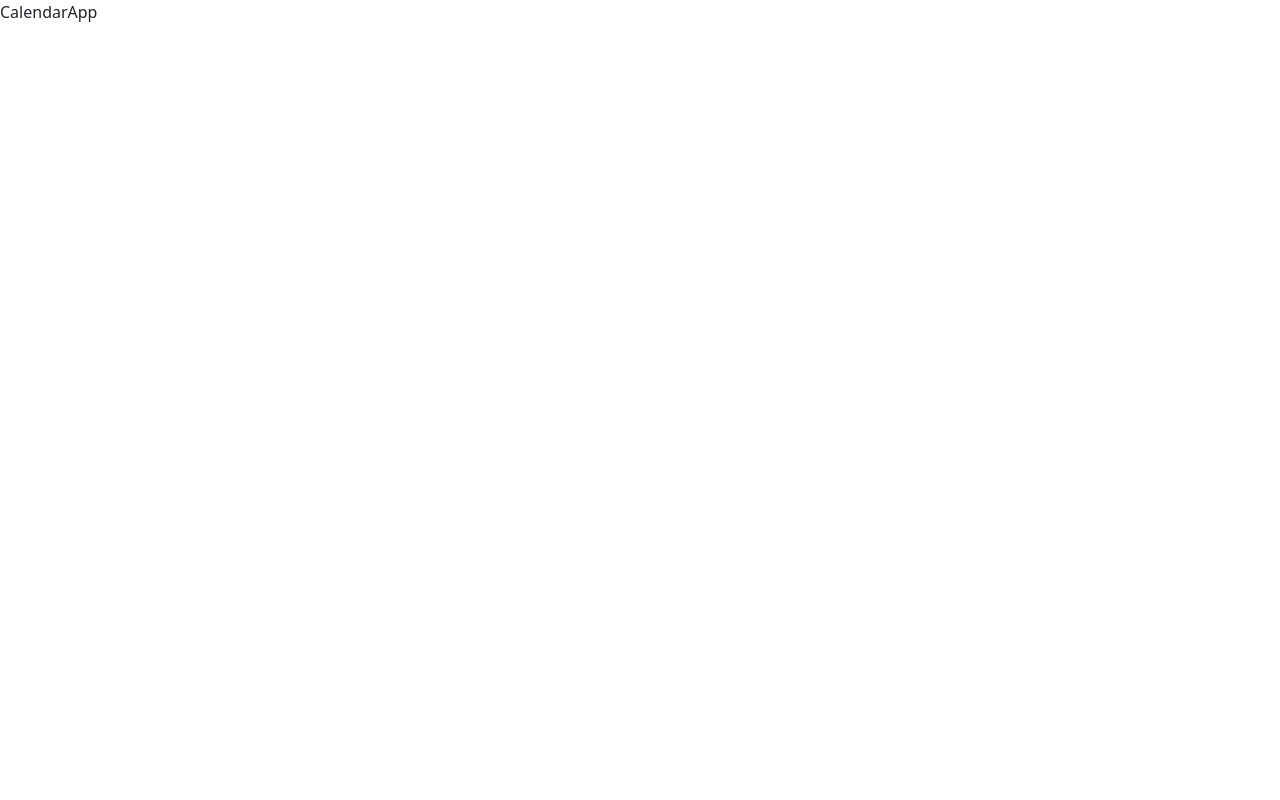
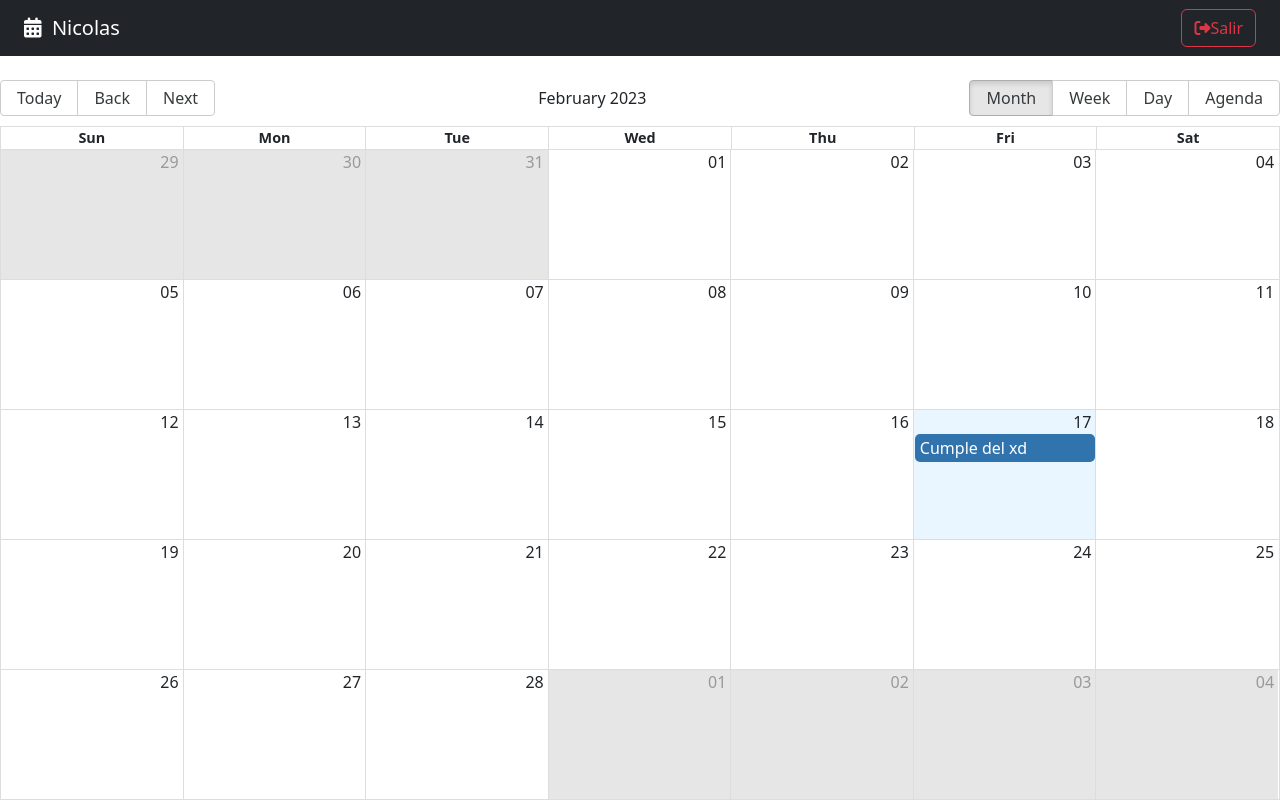
Before and after one commit to nicovidal/CalendarReact, a React (Vite) app: page /auth in a window 1280 px wide. Built offline with nearby package versions, Linux system fonts and the light colour scheme.

Commit message:
Calendario implementado

```diff
--- a/index.html
+++ b/index.html
@@ -5,6 +5,7 @@
     <meta name="viewport" content="width=device-width, initial-scale=1.0" />
     <link href="https://cdn.jsdelivr.net/npm/bootstrap@5.2.3/dist/css/bootstrap.min.css" rel="stylesheet" integrity="sha384-rbsA2VBKQhggwzxH7pPCaAqO46MgnOM80zW1RWuH61DGLwZJEdK2Kadq2F9CUG65" crossorigin="anonymous">
     <title>CalendarApp</title>
+    <link rel="stylesheet" href="https://cdnjs.cloudflare.com/ajax/libs/font-awesome/6.3.0/css/all.min.css" integrity="sha512-SzlrxWUlpfuzQ+pcUCosxcglQRNAq/DZjVsC0lE40xsADsfeQoEypE+enwcOiGjk/bSuGGKHEyjSoQ1zVisanQ==" crossorigin="anonymous" referrerpolicy="no-referrer" />
   </head>
   <body>
     <div id="root"></div>
--- a/package.json
+++ b/package.json
@@ -9,7 +9,9 @@
     "preview": "vite preview"
   },
   "dependencies": {
+    "date-fns": "^2.29.3",
     "react": "^18.2.0",
+    "react-big-calendar": "^1.6.8",
     "react-dom": "^18.2.0",
     "react-router-dom": "6"
   },
--- a/src/CalendarApp.jsx
+++ b/src/CalendarApp.jsx
@@ -1,8 +1,10 @@
+import { BrowserRouter } from "react-router-dom"
+import { AppRouter } from "./router"
 
 export const CalendarApp = () => {
   return (
-    <>
-       CalendarApp
-    </>
+    <BrowserRouter>
+       <AppRouter/>
+    </BrowserRouter>
   )
 }
--- /dev/null
+++ b/src/auth/index.js
@@ -0,0 +1 @@
+export * from './pages/LoginPage'
--- /dev/null
+++ b/src/auth/pages/LoginPage.css
@@ -0,0 +1,52 @@
+.login-container{
+    margin-top: 15%;
+}
+.login-form-1{
+    border-radius: 5px;
+    box-shadow: 0 5px 8px 0 rgba(0, 0, 0, 0.2), 0 9px 26px 0 rgba(0, 0, 0, 0.19);
+    padding: 5%;
+}
+.login-form-1 h3{
+    text-align: center;
+    color: #333;
+}
+.login-form-2{
+    border-radius: 5px;
+    box-shadow: 0 5px 8px 0 rgba(0, 0, 0, 0.2), 0 9px 26px 0 rgba(0, 0, 0, 0.19);
+    padding: 5%;
+    background: #0062cc;
+}
+.login-form-2 h3{
+    text-align: center;
+    color: #fff;
+}
+.login-container form{
+    padding: 10%;
+}
+.btnSubmit
+{
+    /* width: 50%; */
+    border-radius: 1rem;
+    padding: 1.5%;
+    border: none;
+    cursor: pointer;
+    margin:0px.10px;
+}
+.login-form-1 .btnSubmit{
+    color: #fff;
+    background-color: #0062cc;
+}
+.login-form-2 .btnSubmit{
+    background-color: #fff;
+    color: #0062cc;
+}
+.login-form-2 .ForgetPwd{
+    color: #fff;
+    font-weight: 600;
+    text-decoration: none;
+}
+.login-form-1 .ForgetPwd{
+    color: #0062cc;
+    font-weight: 600;
+    text-decoration: none;
+}
--- /dev/null
+++ b/src/auth/pages/LoginPage.jsx
@@ -0,0 +1,80 @@
+import './LoginPage.css';
+
+
+
+export const LoginPage = () => {
+    return (
+        <div className="container login-container">
+            <div className="row">
+                <div className="col-md-6 login-form-1">
+                    <h3>Ingreso</h3>
+                    <form>
+                        <div className="form-group mb-2">
+                            <input
+                                type="text"
+                                className="form-control"
+                                placeholder="Correo"
+                            />
+                        </div>
+                        <div className="form-group mb-2">
+                            <input
+                                type="password"
+                                className="form-control"
+                                placeholder="Contraseña"
+                            />
+                        </div>
+                        <div className="d-grid gap-2">
+                            <input
+                                type="submit"
+                                className="btnSubmit"
+                                value="Login"
+                            />
+                        </div>
+                    </form>
+                </div>
+
+                <div className="col-md-6 login-form-2">
+                    <h3>Registro</h3>
+                    <form>
+                        <div className="form-group mb-2">
+                            <input
+                                type="text"
+                                className="form-control"
+                                placeholder="Nombre"
+                            />
+                        </div>
+                        <div className="form-group mb-2">
+                            <input
+                                type="email"
+                                className="form-control"
+                                placeholder="Correo"
+                            />
+                        </div>
+                        <div className="form-group mb-2">
+                            <input
+                                type="password"
+                                className="form-control"
+                                placeholder="Contraseña"
+                            />
+                        </div>
+
+                        <div className="form-group mb-2">
+                            <input
+                                type="password"
+                                className="form-control"
+                                placeholder="Repita la contraseña"
+                            />
+                        </div>
+
+                        <div className="form-group mb-2">
+                            <input
+                                type="submit"
+                                className="btnSubmit"
+                                value="Crear cuenta" />
+                        </div>
+                    </form>
+                </div>
+            </div>
+        </div>
+    )
+}
--- /dev/null
+++ b/src/calendar/components/NavBar.jsx
@@ -0,0 +1,16 @@
+
+export const NavBar = () => {
+  return (
+    <div className="navbar navbar-dark bg-dark mb-4 px-4">
+        <span className="navbar-brand">
+            <i className="fas fa-calendar-alt"></i>
+            &nbsp;
+            Nicolas
+        </span>
+        <button className="btn btn-outline-danger">
+            <i className="fas fa-sign-out-alt"></i>
+            Salir
+        </button>
+    </div>
+  )
+}
--- /dev/null
+++ b/src/calendar/index.js
@@ -0,0 +1,2 @@
+export * from './pages/CalendarPage'
+export * from './components/NavBar'
--- /dev/null
+++ b/src/calendar/pages/CalendarPage.jsx
@@ -0,0 +1,48 @@
+import { Calendar, dateFnsLocalizer } from 'react-big-calendar';
+import enUS from 'date-fns/locale/en-US'
+import 'react-big-calendar/lib/css/react-big-calendar.css'
+
+import { NavBar } from "../components/NavBar"
+import { addHours,format ,parse ,startOfWeek,getDay } from 'date-fns';
+
+const locales = {
+  'en-US': enUS,
+}
+
+const localizer = dateFnsLocalizer({
+  format,
+  parse,
+  startOfWeek,
+  getDay,
+  locales,
+})
+
+const events=[{
+  title:'Cumple del xd',
+  notes:'Hay que comprar el pastel',
+  start:new Date(),
+  end:addHours(new Date(),2),
+  bgColor:'#fafafa',
+  user:{
+    _id:'123',
+    name:'Nico'
+  }
+}]
+
+export const CalendarPage = () => {
+  return (
+    <>
+
+      <NavBar />
+      <Calendar
+        localizer={localizer}
+        events={events}
+        startAccessor="start"
+        endAccessor="end"
+        style={{ height: 'calc( 100vh - 80px )' }}
+      />
+
+
+    </>
+  )
+}
--- a/src/main.jsx
+++ b/src/main.jsx
@@ -7,5 +7,5 @@
 ReactDOM.createRoot(document.getElementById('root')).render(
   <React.StrictMode>
     <CalendarApp />
-  </React.StrictMode>,
+  </React.StrictMode>
 )
--- /dev/null
+++ b/src/router/AppRouter.jsx
@@ -0,0 +1,21 @@
+import { Navigate, Route, Routes } from "react-router-dom"
+import { LoginPage } from "../auth";
+import { CalendarPage } from "../calendar";
+
+export const AppRouter = () => {
+
+    const authStaus='authenticated';
+
+  return (
+    <Routes>
+        {   //TODO:
+            (authStaus==='not-authenticated')
+            ?<Route path="/auth/*" element={<LoginPage/>}/>
+            :<Route path="/*" element={<CalendarPage/>}/>
+        }
+
+        <Route path="/*"element={<Navigate to="/auth/login"/>}/>
+
+    </Routes>
+  )
+}
--- /dev/null
+++ b/src/router/index.js
@@ -0,0 +1 @@
+export * from './AppRouter'
```
Also changed, not shown: 2 other files (tests, documents, lock files or other folders).
